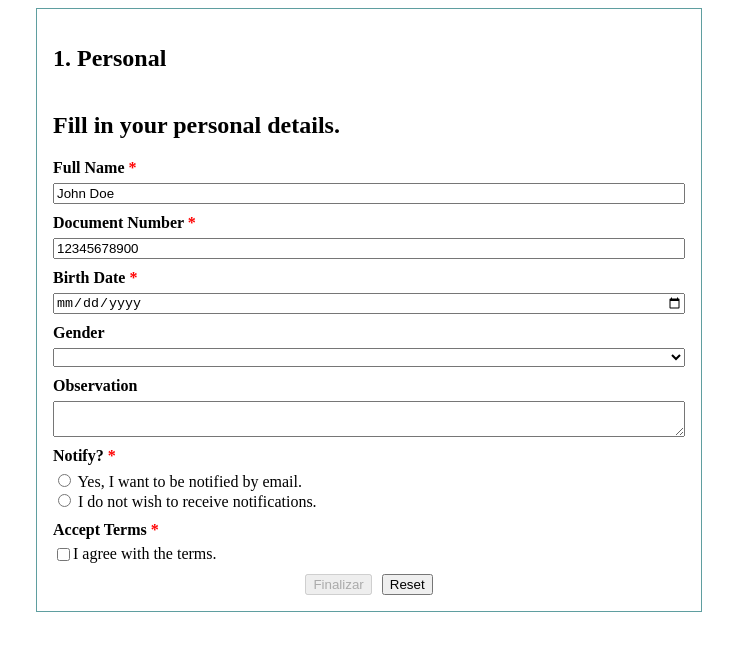
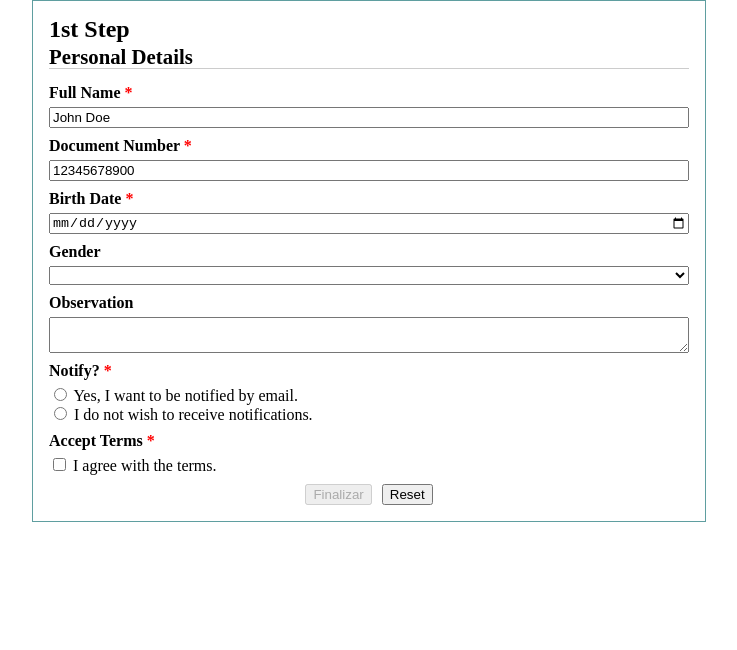
Before and after one commit to paulosoares182/dynamic-forms-angular, an Angular app: page /form in a window 1280 px wide. Shown: the top 650 px of the page, without its empty margins (271-1008 px from the left). Built offline with nearby package versions, Linux system fonts and the light colour scheme.

Commit message:
style: reset css

```diff
--- a/src/app/modules/custom-form/pages/form/form.component.html
+++ b/src/app/modules/custom-form/pages/form/form.component.html
@@ -2,7 +2,7 @@
     <!-- HEADER -->
     <header>
         <h1>{{customForm.title}}</h1>
-        <h2>{{customForm.subTitle}}</h2>
+        <h3>{{customForm.subTitle}}</h3>
     </header>
     <!-- FORM -->
     <form *ngIf="form" [formGroup]="form">
@@ -19,7 +19,7 @@
                 <option *ngFor="let item of property.items ?? []" value="{{item.value}}">{{item.display}}</option>
             </select>
             <!-- CHECKBOX -->
-            <label class="label-checkbox" *ngSwitchCase="4">
+            <label class="label-flex" *ngSwitchCase="4">
                 <input type="checkbox" formControlName="{{property.name}}" />
                 {{property.subText}}
             </label>
--- a/src/app/modules/custom-form/pages/form/form.component.scss
+++ b/src/app/modules/custom-form/pages/form/form.component.scss
@@ -10,6 +10,12 @@
     flex-direction: column;
     justify-content: left;
     align-items: start;
+    margin-bottom: 16px;
+    border-bottom: 1px solid #ccc;
+
+    h1 {
+        margin-bottom: 6px;
+    }
 }
 
 form {
--- a/src/app/modules/custom-form/pages/form/form.component.ts
+++ b/src/app/modules/custom-form/pages/form/form.component.ts
@@ -12,8 +12,8 @@
 export class FormComponent extends FormBase implements OnInit {
   constructor(formBuilder: FormBuilder) {
     let customForm: ICustomForm = {
-      title: "1. Personal",
-      subTitle: "Fill in your personal details.",
+      title: "1st Step",
+      subTitle: "Personal Details",
       properties: [
         // {
         //   name: "id",
--- a/src/styles.scss
+++ b/src/styles.scss
@@ -1 +1,80 @@
-/* You can add global styles to this file, and also import other style files */
+/* http://meyerweb.com/eric/tools/css/reset/
+   v2.0 | 20110126
+   License: none (public domain)
+*/
+
+html, body, div, span, applet, object, iframe,
+h1, h2, h3, h4, h5, h6, p, blockquote, pre,
+a, abbr, acronym, address, big, cite, code,
+del, dfn, em, img, ins, kbd, q, s, samp,
+small, strike, strong, sub, sup, tt, var,
+b, u, i, center,
+dl, dt, dd, ol, ul, li,
+fieldset, form, label, legend,
+table, caption, tbody, tfoot, thead, tr, th, td,
+article, aside, canvas, details, embed,
+figure, figcaption, footer, header, hgroup,
+menu, nav, output, ruby, section, summary,
+time, mark, audio, video {
+	margin: 0;
+	padding: 0;
+	border: 0;
+	font-size: 100%;
+	font: inherit;
+	vertical-align: baseline;
+}
+/* HTML5 display-role reset for older browsers */
+article, aside, details, figcaption, figure,
+footer, header, hgroup, menu, nav, section {
+	display: block;
+}
+body {
+	line-height: 1;
+}
+ol, ul {
+	list-style: none;
+}
+blockquote, q {
+	quotes: none;
+}
+blockquote:before, blockquote:after,
+q:before, q:after {
+	content: '';
+	content: none;
+}
+table {
+	border-collapse: collapse;
+	border-spacing: 0;
+}
+
+/*
+    CUSTOM STYLE
+*/
+
+h1, h2, h3, h4, h5, h6 {
+    font-weight: bold;
+}
+
+h1 {
+    font-size: 1.5rem;
+}
+
+h2 {
+    font-size: 1.4rem;
+}
+
+h3 {
+    font-size: 1.3rem;
+}
+
+h4 {
+    font-size: 1.2rem;
+}
+
+h5 {
+    font-size: 1.1rem;
+}
+
+h6 {
+    font-size: 1.0rem;
+}
```
